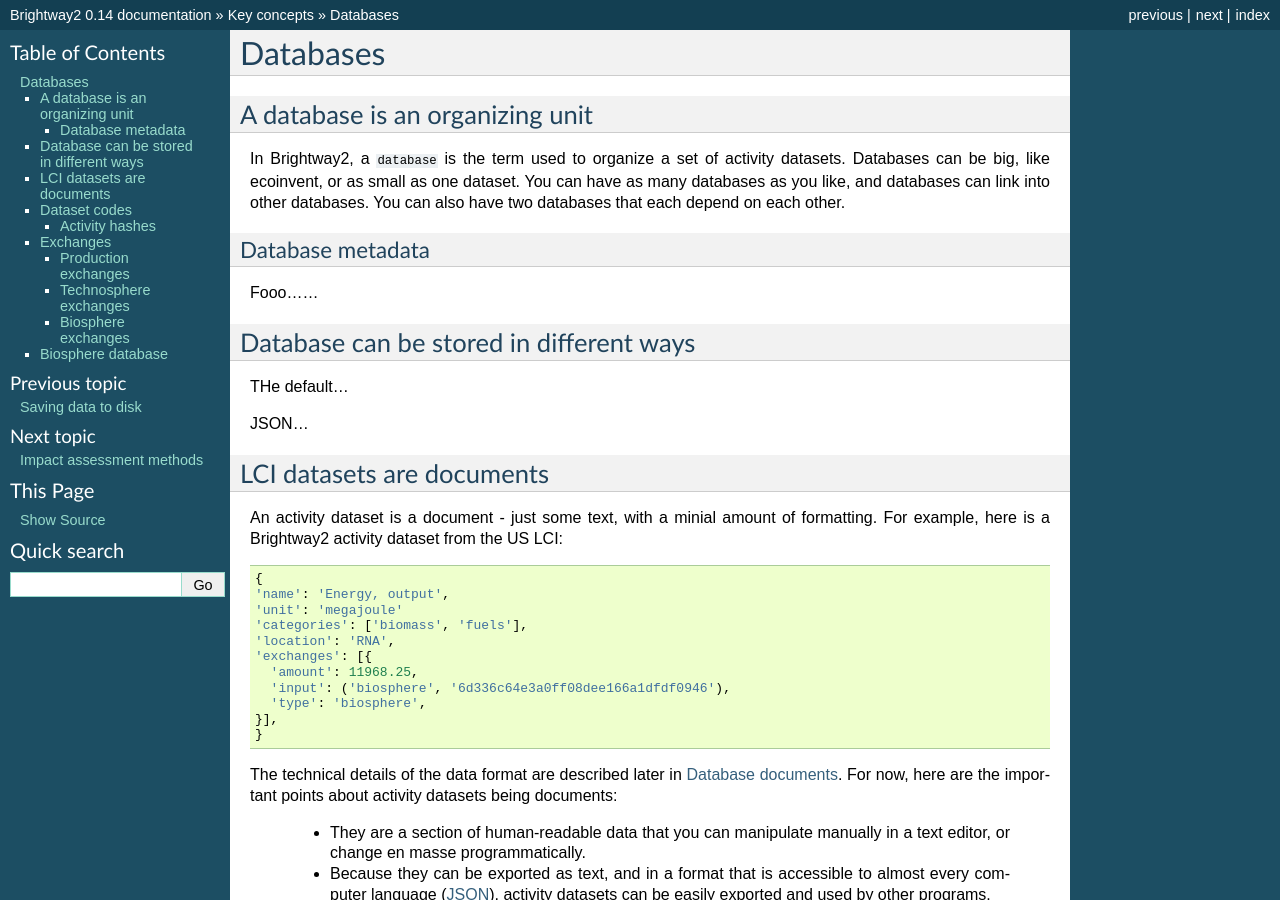
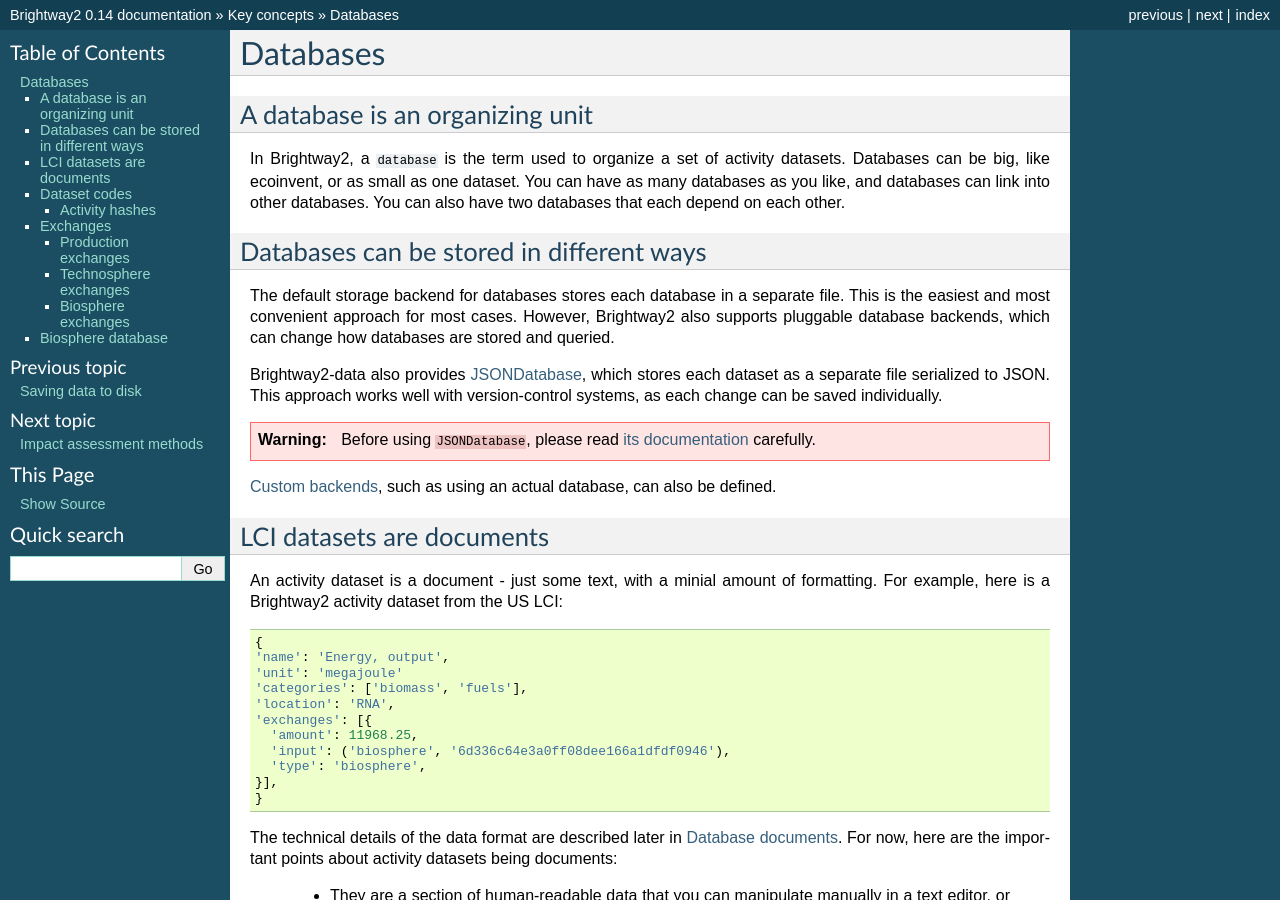
Before and after one commit to brightway-lca/brightway2, a Sphinx documentation site: the page built from docs/key-concepts/databases.rst, in a window 1280 px wide and 900 px high. Built offline with Sphinx 7.4.7, drawn with Linux system fonts in a browser that asks for light colours.

Commit message:
Expand on Database documentation

```diff
--- a/docs/key-concepts/data-directory.rst
+++ b/docs/key-concepts/data-directory.rst
@@ -48,7 +48,7 @@
 To set an environment variable:
 
     * Unix/Mac: ``export BRIGHTWAY2_DIR=/path/to/brightway2/directory``. Add this to your ``.profile`` or similar file to have this set each time you open a terminal window.
-    * Windows 7/8: Use ``setx BRIGHTWAY2_DIR=\path\to\brightway2\directory`` to set an environment variable permanently. Power users should consider SeetEnv <http://www.codeproject.com/Articles/12153/SetEnv>`_.
+    * Windows 7/8: Use ``setx BRIGHTWAY2_DIR=\path\to\brightway2\directory`` to set an environment variable permanently. Power users should consider `SetEnv <http://www.codeproject.com/Articles/12153/SetEnv>`_.
 
 The second thing that Brightway2 will try is a file called ``.brightway2path`` in your home directory. If this file is present, it should have one line, which is the directory location. No quoting or special characters are needed.
 
--- a/docs/key-concepts/databases.rst
+++ b/docs/key-concepts/databases.rst
@@ -6,17 +6,16 @@
 
 In Brightway2, a ``database`` is the term used to organize a set of activity datasets. Databases can be big, like ecoinvent, or as small as one dataset. You can have as many databases as you like, and databases can link into other databases. You can also have two databases that each depend on each other.
 
-Database metadata
------------------
+Databases can be stored in different ways
+=========================================
 
-Fooo......
+The default storage backend for databases stores each database in a separate file. This is the easiest and most convenient approach for most cases. However, Brightway2 also supports pluggable database backends, which can change how databases are stored and queried.
 
-Database can be stored in different ways
-========================================
+Brightway2-data also provides `JSONDatabase <http://bw2data.readthedocs.org/en/latest/inventory.html#version-control-friendly-each-database-is-a-json-file>`_, which stores each dataset as a separate file serialized to JSON. This approach works well with version-control systems, as each change can be saved individually.
 
-THe default...
+.. warning:: Before using ``JSONDatabase``, please read `its documentation <http://bw2data.readthedocs.org/en/latest/inventory.html#version-control-friendly-each-database-is-a-json-file>`_ carefully.
 
-JSON...
+`Custom backends <http://bw2data.readthedocs.org/en/latest/inventory.html#custom-database-backends>`_, such as using an actual database, can also be defined.
 
 LCI datasets are documents
 ==========================
```
